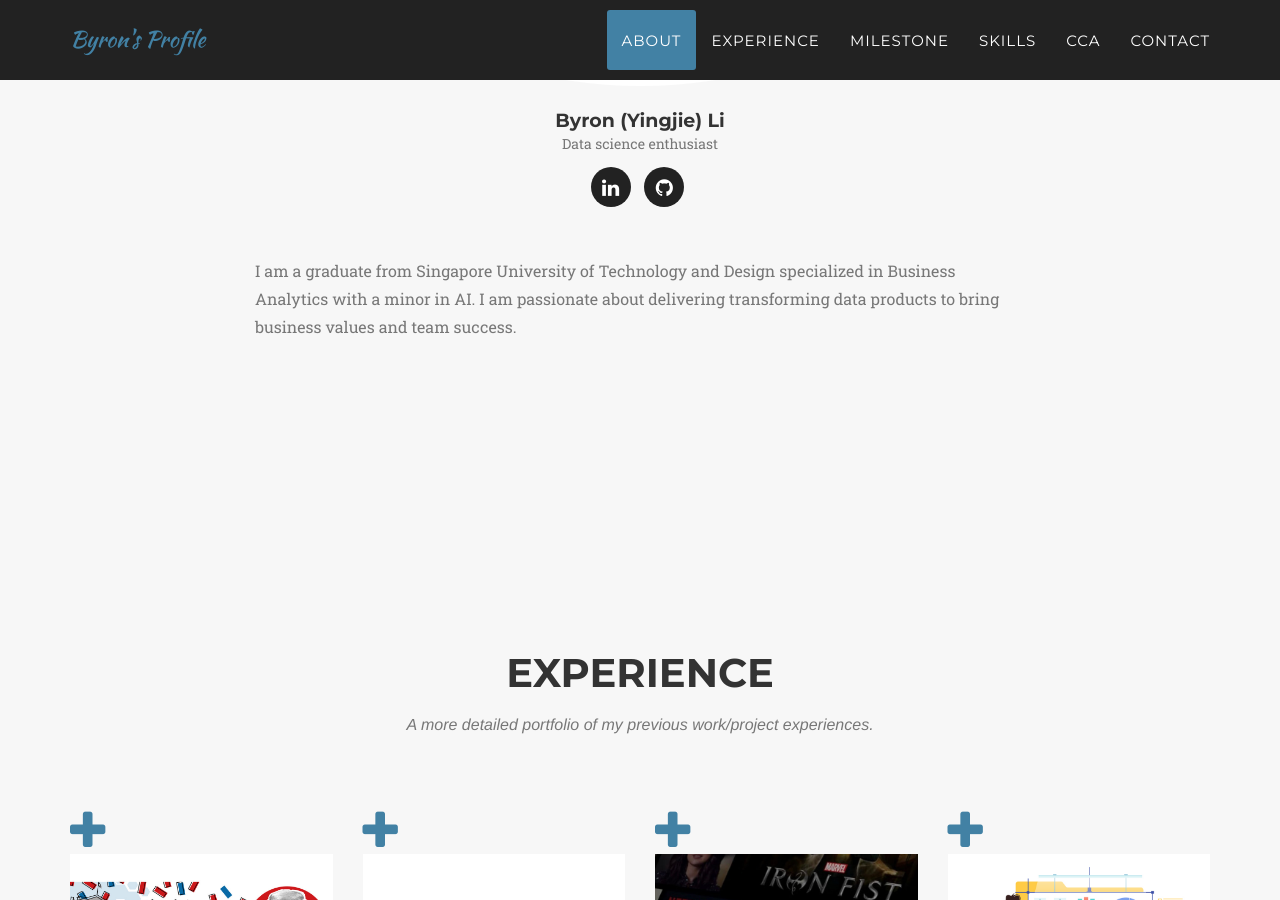
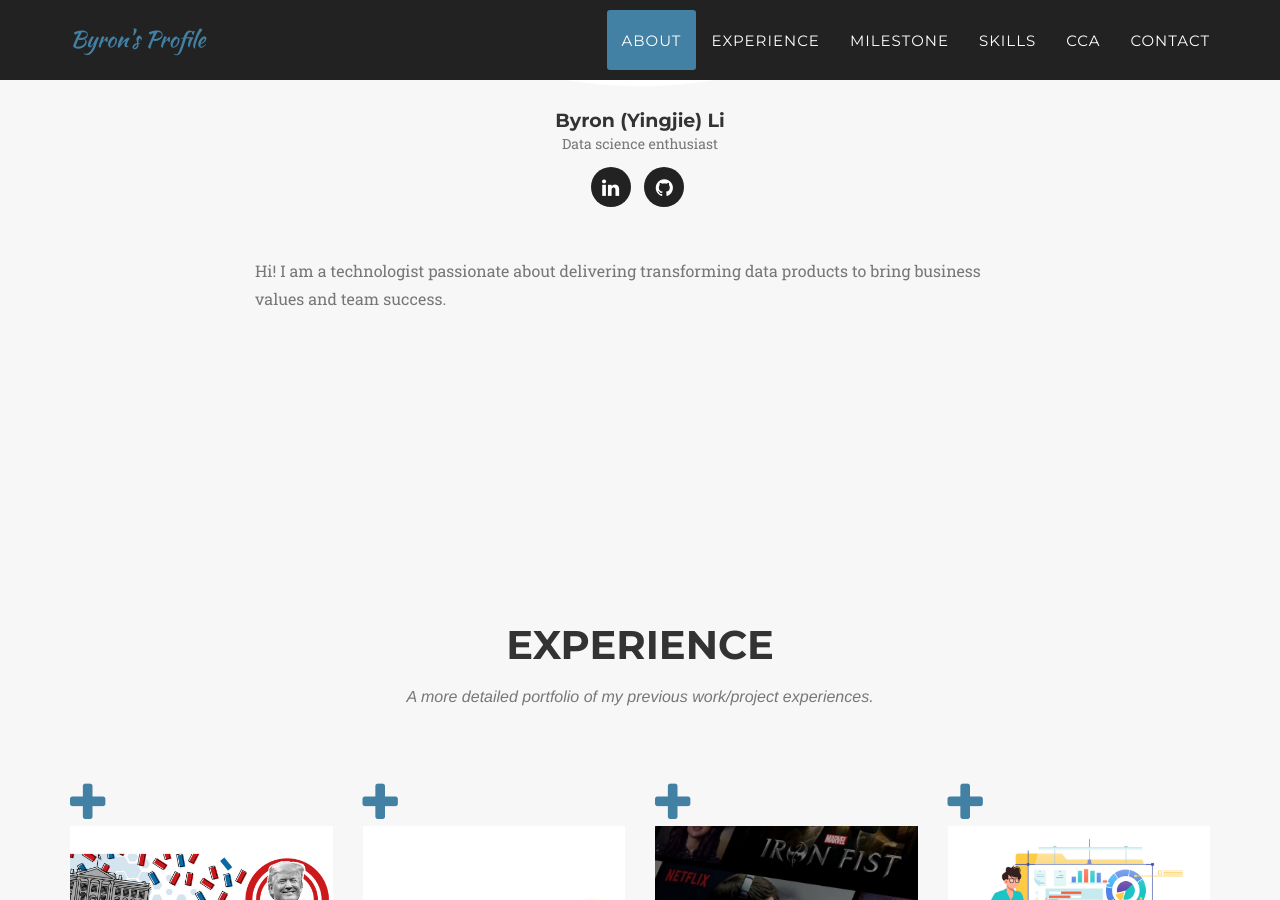
Before and after one commit to yingjiebyron/byron.GitHub.io, a Jekyll site: the page built from index.html, in a window 1280 px wide and 900 px high, scrolled down 1498 px. Built offline with Jekyll 4.4.1, drawn with Linux system fonts in a browser that asks for light colours; some web fonts are replaced.

Commit message:
updated bio

```diff
--- a/_includes/self.html
+++ b/_includes/self.html
@@ -26,7 +26,7 @@
                 </div>
                 <div class="row">
                     <div class="col-lg-8 col-lg-offset-2 text-left">
-                        <p class="large text-muted"> I am a graduate from Singapore University of Technology and Design specialized in Business Analytics with a minor in AI. I am passionate about delivering transforming data products to bring business values and team success. </p>
+                        <p class="large text-muted"> Hi! I am a technologist passionate about delivering transforming data products to bring business values and team success. </p>
                     </div>
                 </div>
             </div>
```
